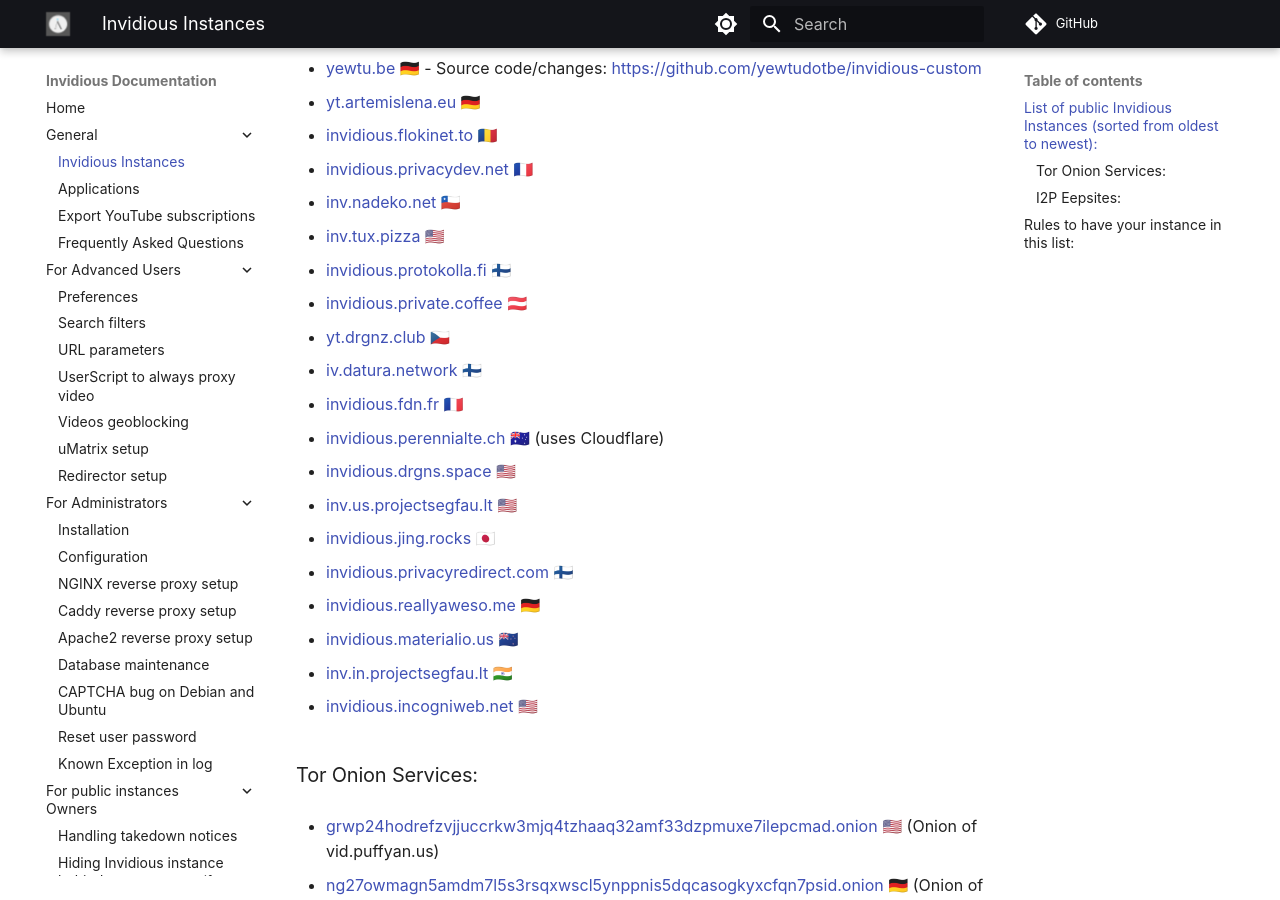
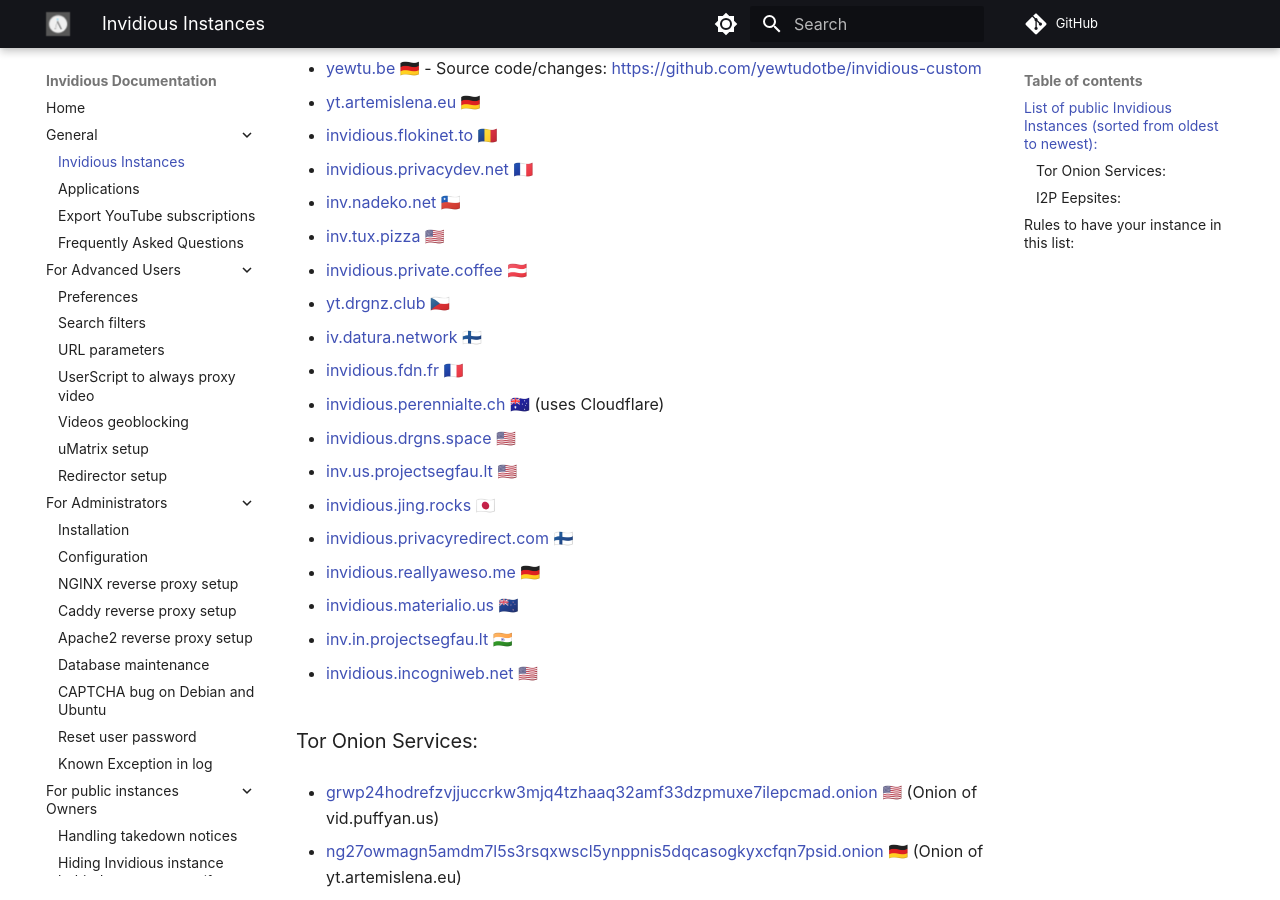
Before and after one commit to iv-org/documentation, an MkDocs documentation site: the page built from docs/instances.md, in a window 1280 px wide and 900 px high, scrolled down 392 px. Built offline with MkDocs 1.6.1 and Material for MkDocs 9.7.7, drawn with Linux system fonts in a browser that asks for light colours; comment, search, counter and statistics services are not loaded.

```diff
--- a/docs/instances.md
+++ b/docs/instances.md
@@ -19,8 +19,6 @@
 * [inv.nadeko.net](https://inv.nadeko.net) 🇨🇱
 
 * [inv.tux.pizza](https://inv.tux.pizza) 🇺🇸
-
-* [invidious.protokolla.fi](https://invidious.protokolla.fi) 🇫🇮
 
 * [invidious.private.coffee](https://invidious.private.coffee) 🇦🇹
 
```
